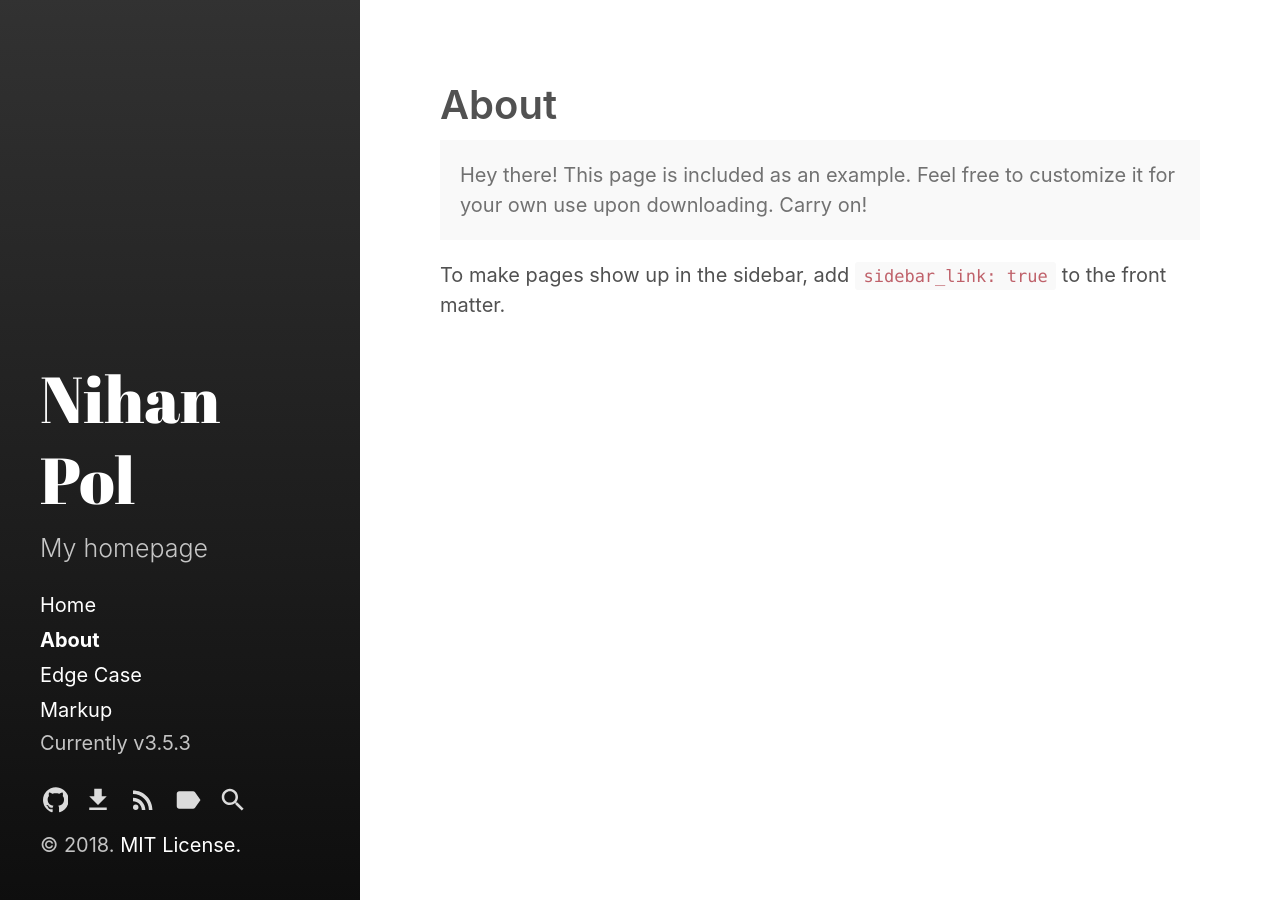
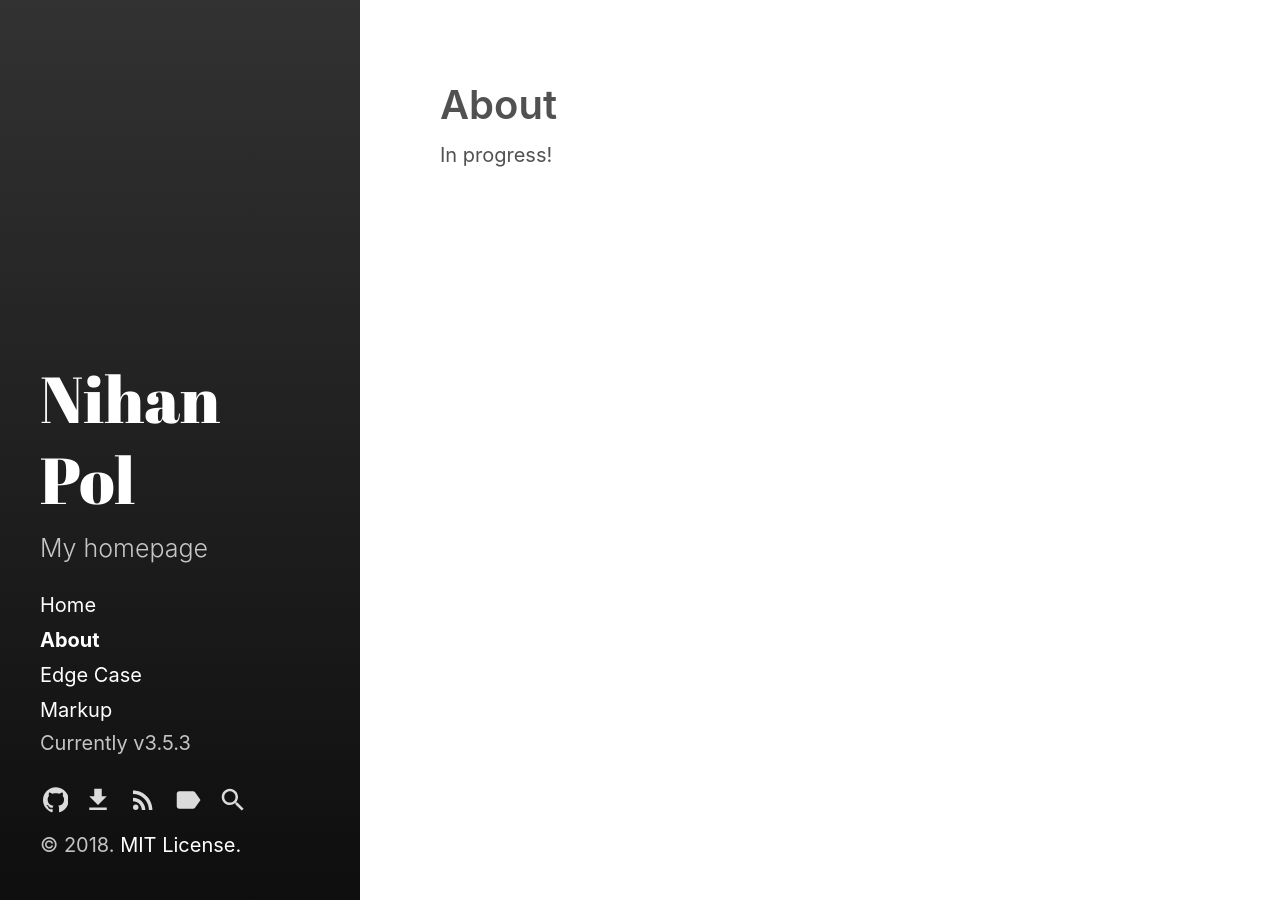
Before and after one commit to NihanPol/nihanpol.github.io, a Jekyll site: the page built from about.md, in a window 1280 px wide. Built offline with Jekyll 4.4.1, drawn with Linux system fonts in a browser that asks for light colours.

Commit message:
Update about.md

```diff
--- a/about.md
+++ b/about.md
@@ -4,10 +4,4 @@
 sidebar_link: true
 ---
 
-<p class="message">
-  Hey there! This page is included as an example. Feel free to customize it
-  for your own use upon downloading. Carry on!
-</p>
-
-To make pages show up in the sidebar, add `sidebar_link: true` to the front
-matter.
+In progress!
```
